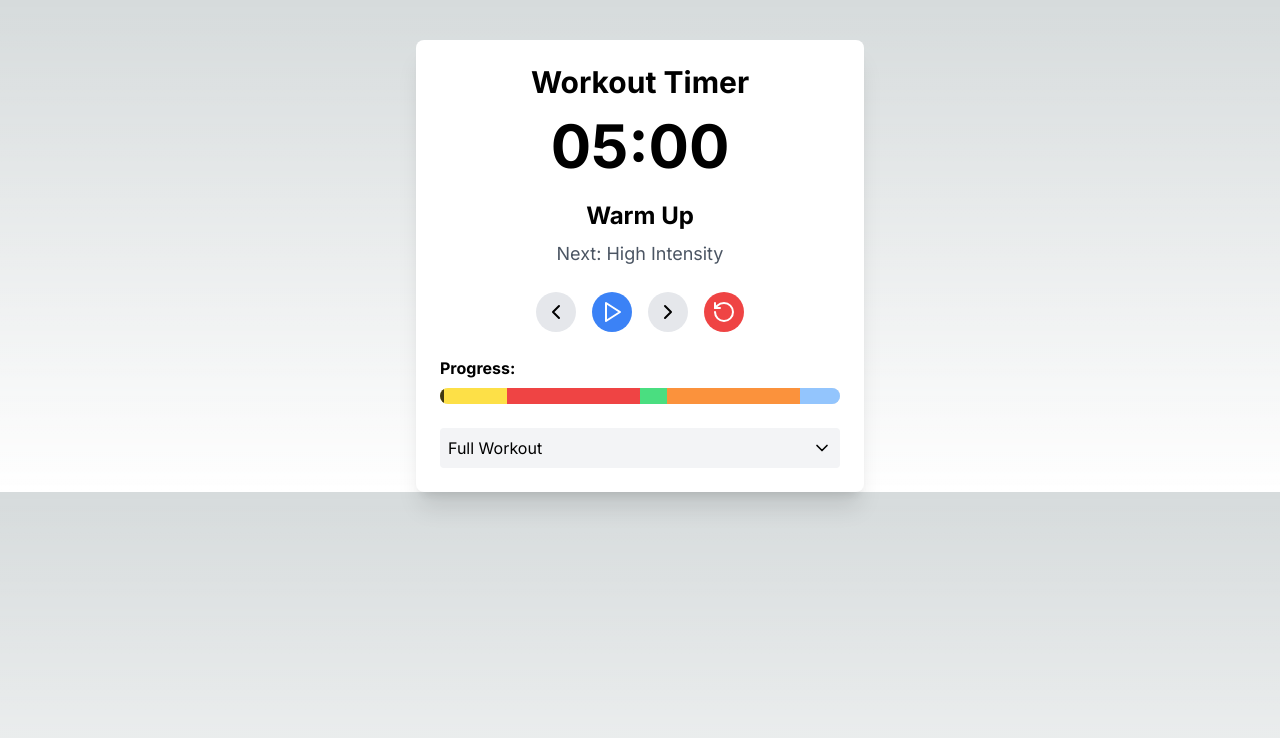
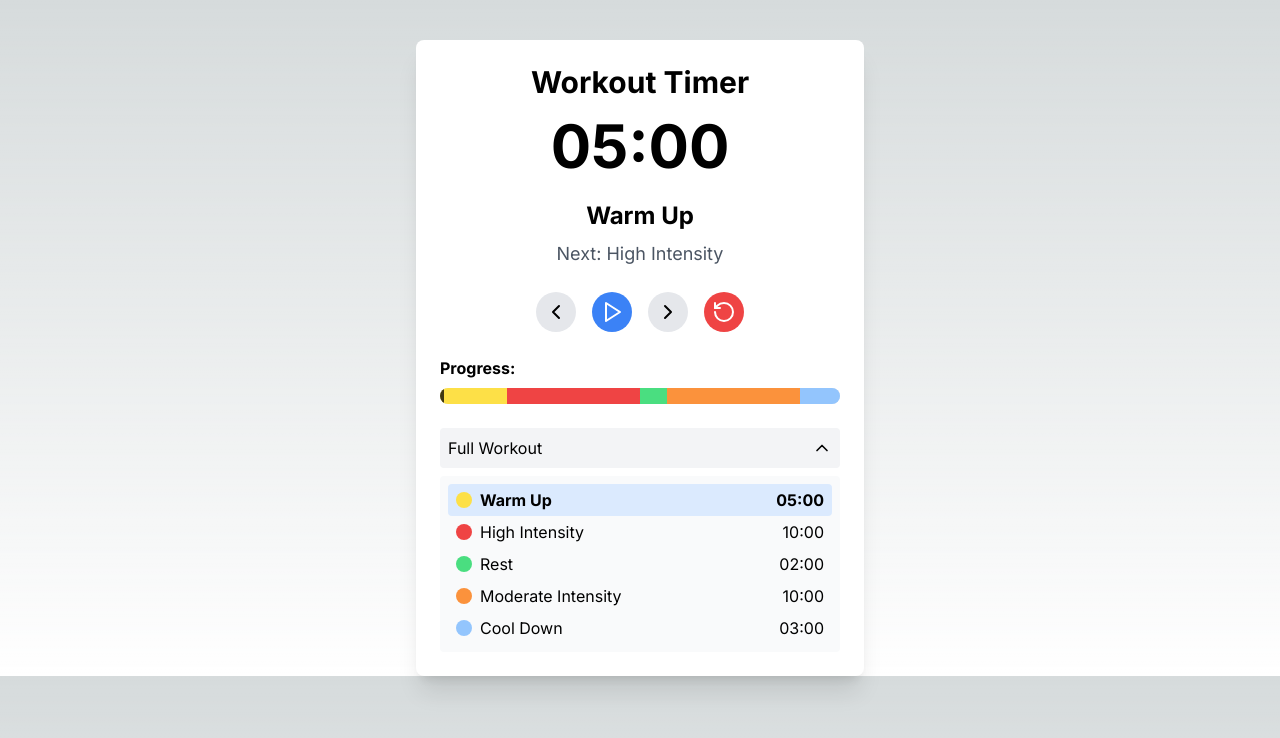
Before and after one commit to saadiq/interval-timer, a Next.js app: page / in a window 1280 px wide. Shown: the top 738 px of the page. Built offline with nearby package versions, Linux system fonts and the light colour scheme.

Commit message:
default full workout to open

```diff
--- a/src/app/page.tsx
+++ b/src/app/page.tsx
@@ -14,7 +14,7 @@ const WorkoutTimer: React.FC = () => {
   const [time, setTime] = useState<number>(0);
   const [isRunning, setIsRunning] = useState<boolean>(false);
   const [currentSection, setCurrentSection] = useState<number>(0);
-  const [isWorkoutViewExpanded, setIsWorkoutViewExpanded] = useState<boolean>(false);
+  const [isWorkoutViewExpanded, setIsWorkoutViewExpanded] = useState<boolean>(true);
 
   const workoutSections: WorkoutSection[] = [
     { name: 'Warm Up', duration: 300, color: 'bg-yellow-300' },
```
